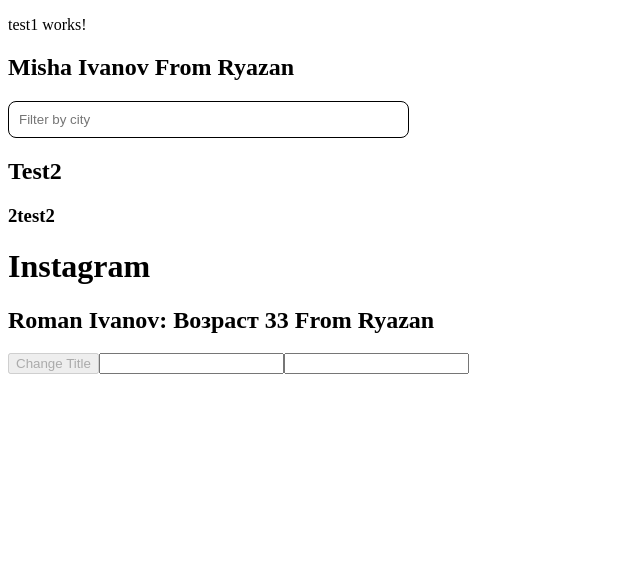
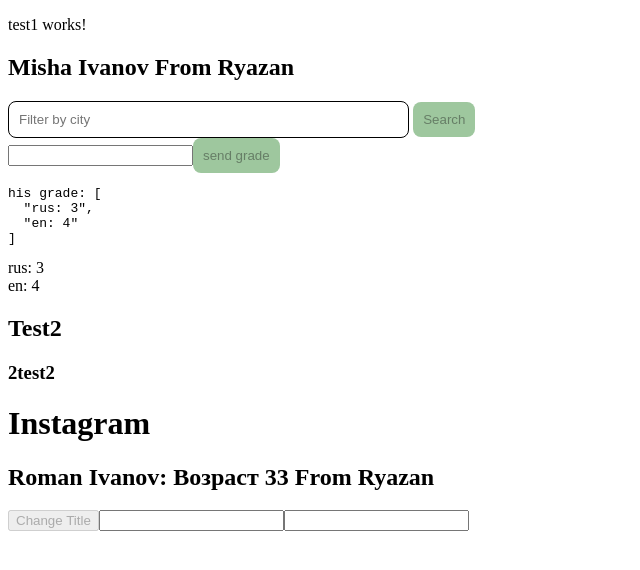
Before and after one commit to Alimovroman/angular-test, an Angular app: page / in a window 1280 px wide. Shown: the top 570 px of the page, without its empty margins (0-640 px from the left). Built offline with nearby package versions, Linux system fonts and the light colour scheme.

Commit message:
add output

```diff
--- a/src/app/app.component.html
+++ b/src/app/app.component.html
@@ -1,8 +1,10 @@
-<app-test1 [lastName]="user.lastName" [city]="user.city"></app-test1>
+<app-test1 [lastName]="user.lastName" [city]="user.city" (sendGrade)="getGrade($event)"></app-test1>
+<pre>his grade: {{ maths | json }} </pre>
+<div *ngFor="let el of maths">{{ el }}</div>
 <app-test2></app-test2>
 
 <h1>{{ appTitle }}</h1>
 <h2>{{ user.name }} {{ user.lastName }}: Возраст {{ user.age }} From {{ user.city }}</h2>
 <button [disabled]="isDisableButton" (click)="onChangeTitle()">Change Title</button>
-<input (input)="onChangeText($event)" [value]="appText" />
+<input type="text" (input)="onChangeText($event)" [value]="appText" />
 <input [(ngModel)]="appText" />
--- a/src/app/app.component.ts
+++ b/src/app/app.component.ts
@@ -3,6 +3,7 @@
 import { Test1Component } from './test1/test1.component'
 import { Test2Component } from './test2/test2.component'
 import { FormsModule } from '@angular/forms'
+import { CommonModule } from '@angular/common'
 
 interface IUser {
   name: string
@@ -14,11 +15,13 @@
 @Component({
   selector: 'app-root',
   standalone: true,
-  imports: [RouterOutlet, Test1Component, Test2Component, FormsModule],
+  imports: [RouterOutlet, Test1Component, Test2Component, FormsModule, CommonModule],
   templateUrl: './app.component.html',
   styleUrl: './app.component.scss',
 })
 export class AppComponent {
+  maths: string[] = ['rus: 3', 'en: 4']
+  newMath?: string
   appTitle = 'Instagram'
   appText = ''
   user: IUser = {
@@ -40,4 +43,8 @@
       this.isDisableButton = false
     }
   }
+  getGrade(value: string) {
+    this.maths.push(value)
+    this.newMath = value
+  }
 }
--- a/src/app/test1/test1.component.html
+++ b/src/app/test1/test1.component.html
@@ -7,4 +7,8 @@
       <button class="primary" type="button">Search</button>
     </form>
   </section>
+  <div>
+    <input [(ngModel)]="inputGrade" /><button (click)="onSendGrade()">send grade</button
+    >{{ inputGrade }}
+  </div>
 </div>
--- a/src/app/test1/test1.component.scss
+++ b/src/app/test1/test1.component.scss
@@ -20,8 +20,9 @@
   padding: 10px;
   border: solid 1px var(--primary-color);
   background: var(--primary-color);
-  color: white;
+  color: rgba(27, 26, 27, 0.421);
   border-radius: 8px;
+  background-color: rgb(158, 199, 158);
 }
 
 @media (min-width: 500px) and (max-width: 768px) {
--- a/src/app/test1/test1.component.ts
+++ b/src/app/test1/test1.component.ts
@@ -1,15 +1,22 @@
-import { Component, Input } from '@angular/core'
+import { Component, EventEmitter, Input, Output } from '@angular/core'
+import { FormsModule } from '@angular/forms'
 
 @Component({
   selector: 'app-test1',
   standalone: true,
-  imports: [],
+  imports: [FormsModule],
   templateUrl: './test1.component.html',
   styleUrl: './test1.component.scss',
 })
 export class Test1Component {
   name = 'Misha'
+  inputGrade = ''
 
   @Input() lastName?: string
   @Input() city?: string
+  @Output() sendGrade = new EventEmitter<string>()
+
+  onSendGrade() {
+    this.sendGrade.emit(this.inputGrade)
+  }
 }
```
